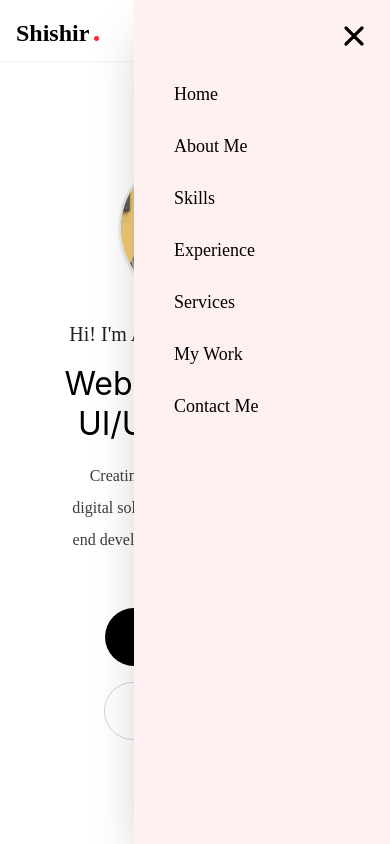
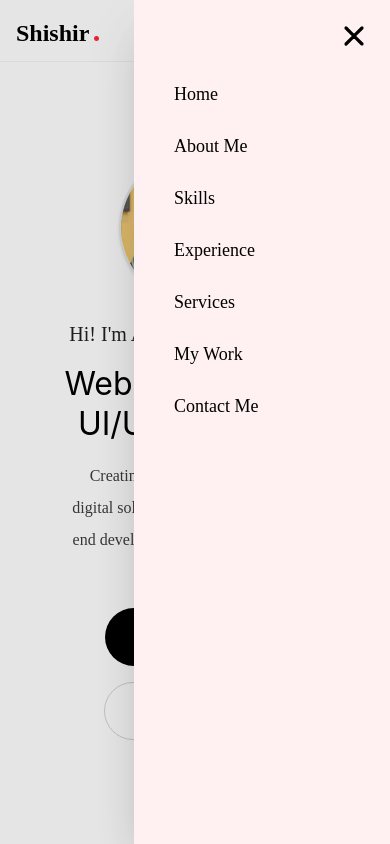
Before and after one commit to abdullah-al-shishir/Portfolio-web, a React (Vite) app: page / in a window 390 px wide. Both pictures are taken after a click on the icon 362 px from the left and 30 px from the top of the page. Shown: the top 844 px of the page. Built offline with nearby package versions, Linux system fonts and the light colour scheme.

Commit message:
Fixed reverted error

```diff
--- a/src/Components/Navbar.jsx
+++ b/src/Components/Navbar.jsx
@@ -94,22 +94,27 @@ const Navbar = () => {
         {/* Navbar Icons & Contact Button */}
         <div className="col-span-8 md:col-span-2 lg:col-span-3 flex items-center justify-end gap-4">
           <CiDark className="text-3xl cursor-pointer text-gray-600 hover:text-black transition-colors" />
-
-          {/* Contact Button (Desktop) */}
           <a
             href="#contact"
             className="hidden lg:flex items-center gap-2 px-8 py-3 border border-gray-500 rounded-full font-Ovo hover:bg-gray-900 hover:text-white transition-all duration-300"
           >
             Contact <GoArrowUpRight className="text-xl" />
           </a>
-
-          {/* Mobile Menu Toggle */}
           <CiMenuFries
             className="text-2xl cursor-pointer md:hidden"
             strokeWidth={1.5}
             onClick={openMenu}
           />
         </div>
+
+        {/* --- BACKDROP OVERLAY --- */}
+        {/* This div covers the rest of the page when menu is open */}
+        {isOpen && (
+          <div
+            className="fixed inset-0 h-screen w-screen bg-black/10 md:hidden z-40"
+            onClick={closeMenu}
+          ></div>
+        )}
 
         {/* Mobile Side Menu Overlay */}
         <ul
```
